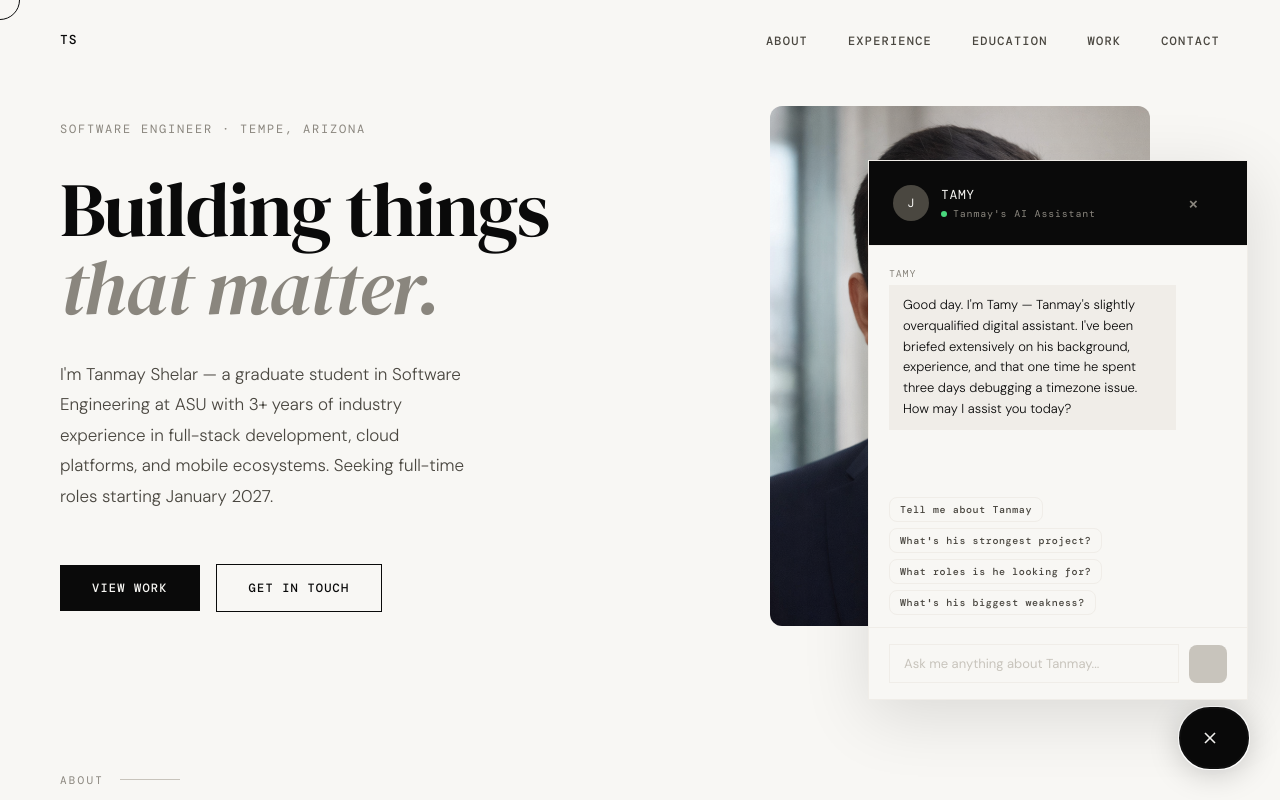
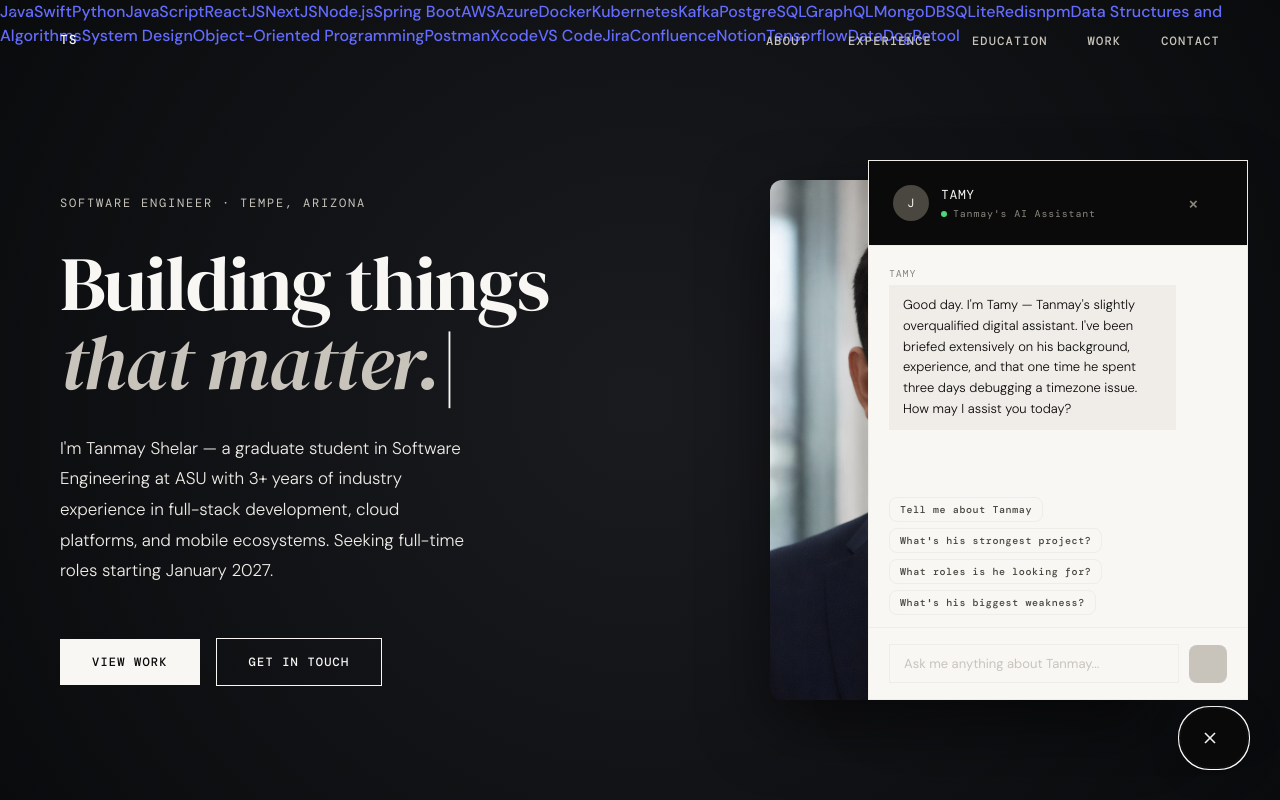
Before and after one commit to 1110tanmay/Portfolio-website, a React (Vite) app: page / in a window 1280 px wide. Both pictures are taken after a click on the button "TANMAY'S AI AGENT". Shown: the top 800 px of the page. Built offline with nearby package versions, Linux system fonts and the light colour scheme; no server answers; some icons are missing; a web font is replaced by a local one.

Commit message:
Update skills cloud and site content

```diff
--- a/package.json
+++ b/package.json
@@ -11,7 +11,8 @@
   },
   "dependencies": {
     "react": "^19.2.0",
-    "react-dom": "^19.2.0"
+    "react-dom": "^19.2.0",
+    "react-icon-cloud": "^4.1.7"
   },
   "devDependencies": {
     "@eslint/js": "^9.39.1",
--- a/src/PersonalSite.jsx
+++ b/src/PersonalSite.jsx
@@ -1,5 +1,8 @@
-import { useState, useEffect, useRef } from "react";
+import React, { useState, useEffect, useRef } from "react";
+import { Cloud } from 'react-icon-cloud';
 import photo from './assets/ProfessionalPicture2.png';
+import heroBgVideo from './assets/hero-bg.mp4';
+
 
 const GROQ_API_KEY = import.meta.env.VITE_GROQ_API_KEY
 
@@ -126,66 +129,83 @@ const styles = `
     position: fixed; top: 0; left: 0; right: 0; z-index: 100;
     display: flex; justify-content: space-between; align-items: center;
     padding: 28px 60px;
-    background: rgba(248,247,244,0.85);
-    backdrop-filter: blur(8px);
+    background: transparent;
+    transition: background 0.3s, backdrop-filter 0.3s, padding 0.3s;
+  }
+  .ps-nav.scrolled {
+    background: rgba(10, 10, 10, 0.85);
+    backdrop-filter: blur(12px);
+    -webkit-backdrop-filter: blur(12px);
+    padding: 20px 60px;
   }
   .ps-nav-logo {
     font-family: var(--mono); font-size: 13px; letter-spacing: 0.08em;
-    color: var(--black); text-decoration: none;
+    color: var(--white); text-decoration: none;
   }
   .ps-nav-links { display: flex; gap: 40px; list-style: none; }
   .ps-nav-links a {
     font-family: var(--mono); font-size: 12px; letter-spacing: 0.1em;
-    text-transform: uppercase; color: var(--gray-700); text-decoration: none;
+    text-transform: uppercase; color: var(--gray-300); text-decoration: none;
     position: relative; transition: color 0.2s;
   }
   .ps-nav-links a::after {
     content: ''; position: absolute; bottom: -2px; left: 0;
-    width: 0; height: 1px; background: var(--black); transition: width 0.3s;
+    width: 0; height: 1px; background: var(--white); transition: width 0.3s;
   }
-  .ps-nav-links a:hover { color: var(--black); }
+  .ps-nav-links a:hover { color: var(--white); }
   .ps-nav-links a:hover::after { width: 100%; }
 
   .ps-hero {
     height: auto; display: grid;
     grid-template-columns: 1fr 1fr;
     padding-top: 80px; position: relative;
+    min-height: 100vh; overflow: hidden;
+  }
+  .background-flow-canvas {
+    position: absolute; top: 0; left: 0; width: 100%; height: 100%;
+    z-index: 0; pointer-events: auto; background: transparent;
+  }
+  .app-container-bg {
+    position: absolute; top: 0; left: 0; width: 100%; height: 100%;
+    background: radial-gradient(circle at 50% 50%, #1a1b1f, #0a0b0d);
+    background-color: #0a0b0d; z-index: 0;
   }
   .ps-hero-left {
     display: flex; flex-direction: column; justify-content: center;
-    padding: 40px 60px;
+    padding: 40px 60px; position: relative; z-index: 1;
   }
   .ps-hero-tag {
     font-family: var(--mono); font-size: 12px; letter-spacing: 0.15em;
-    text-transform: uppercase; color: var(--gray-500); margin-bottom: 32px;
+    text-transform: uppercase; color: var(--gray-300); margin-bottom: 32px;
   }
   .ps-h1 {
     font-family: var(--serif); font-size: clamp(52px, 6vw, 88px);
-    line-height: 1.02; letter-spacing: -0.02em; color: var(--black); margin-bottom: 32px;
+    line-height: 1.02; letter-spacing: -0.02em; color: var(--white); margin-bottom: 32px;
   }
-  .ps-h1 em { font-style: italic; color: var(--gray-500); }
+  .ps-h1 em { font-style: italic; color: var(--gray-300); }
   .ps-hero-desc {
-    font-size: 17px; line-height: 1.8; color: var(--gray-700);
+    font-size: 17px; line-height: 1.8; color: var(--gray-100);
     max-width: 420px; margin-bottom: 52px;
   }
   .ps-hero-ctas { display: flex; gap: 16px; align-items: center; }
   .ps-btn-primary {
-    display: inline-block; padding: 14px 32px; background: var(--black);
-    color: var(--white); font-family: var(--mono); font-size: 12px;
+    display: inline-block; padding: 14px 32px; background: var(--white);
+    color: var(--black); font-family: var(--mono); font-size: 12px;
     letter-spacing: 0.1em; text-transform: uppercase; text-decoration: none;
     border: none; transition: background 0.2s, transform 0.2s; cursor: none;
   }
-  .ps-btn-primary:hover { background: var(--gray-700); transform: translateY(-1px); }
+  .ps-btn-primary:hover { background: var(--gray-300); transform: translateY(-1px); }
   .ps-btn-ghost {
-    display: inline-block; padding: 14px 32px; border: 1px solid var(--black);
-    color: var(--black); font-family: var(--mono); font-size: 12px;
+    display: inline-block; padding: 14px 32px; border: 1px solid var(--white);
+    color: var(--white); font-family: var(--mono); font-size: 12px;
     letter-spacing: 0.1em; text-transform: uppercase; text-decoration: none;
     transition: background 0.2s, color 0.2s, transform 0.2s; cursor: none;
   }
-  .ps-btn-ghost:hover { background: var(--black); color: var(--white); transform: translateY(-1px); }
+  .ps-btn-ghost:hover { background: var(--white); color: var(--black); transform: translateY(-1px); }
   .ps-hero-right {
     position: relative; overflow: hidden;
     display: flex; align-items: center; justify-content: center;
+    z-index: 1;
   }
   .ps-project-link {
   display: inline-block;
@@ -310,6 +330,16 @@ const styles = `
   .ps-fadein { animation: fadeUp 0.8s forwards; }
 
   @keyframes fadeUp { from { opacity: 0; transform: translateY(24px); } to { opacity: 1; transform: translateY(0); } }
+
+  .typewriter-cursor {
+    display: inline-block;
+    opacity: 1;
+    animation: blink 1.2s step-end infinite;
+    font-weight: 300;
+  }
+  @keyframes blink { 0%, 100% { opacity: 1; } 50% { opacity: 0; } }
+  .ps-hero .typewriter-cursor { color: var(--white); }
+  .ps-exp-section .typewriter-cursor { color: var(--white); }
 
   /* ── CHATBOT ── */
   .chat-fab {
@@ -437,9 +467,9 @@ const styles = `
 
 // ── Data ──
 const SKILLS = [
-  "Java", "Swift", "Python","JavaScript",
-  "ReactJS","NextJS","Node.js","Spring Boot",
-  "AWS","Azure","Docker","Kubernetes", "Kafka", "PostgreSQL","GraphQL", "MongoDB", "SQLite", "Redis",
+  "Java", "Swift", "Python", "JavaScript",
+  "ReactJS", "NextJS", "Node.js", "Spring Boot",
+  "AWS", "Azure", "Docker", "Kubernetes", "Kafka", "PostgreSQL", "GraphQL", "MongoDB", "SQLite", "Redis",
 ];
 
 const EXPERIENCE = [
@@ -482,23 +512,23 @@ const PROJECTS = [
   {
     num: "01", title: "Smart heat tracker — iOS + watchOS",
     desc: "Estimates core body temperature within ±0.2°C using live heart rate and the ECTemp™ algorithm — fully on-device, no cloud, 100% PHI compliant.",
-    tags: ["Swift","SwiftUI","HealthKit","WatchConnectivity","SQLite"],
+    tags: ["Swift", "SwiftUI", "HealthKit", "WatchConnectivity", "SQLite"],
     link: "https://github.com/1110tanmay/SmartHeat-Tracker",
   },
   {
     num: "02", title: "Healthcare Revamp",
     desc: "A web app diagnosing 3,000+ diseases using 20+ symptoms, age ranges, lifestyle factors, and sex. Analytics dashboard for rural practitioners hosted on Azure.",
-    tags: ["Flutter","Dart","Flask","GraphDB","SPARQL","Azure"],
+    tags: ["Flutter", "Dart", "Flask", "GraphDB", "SPARQL", "Azure"],
     link: "https://github.com/1110tanmay/Healthcare-Revamp-",
   },
 ];
 
 const CONTACTS = [
-  { platform: "Email",    value: "tshelar@asu.edu",               href: "mailto:tshelar@asu.edu" },
-  { platform: "GitHub",   value: "github.com/1110tanmay",         href: "https://github.com/1110tanmay" },
+  { platform: "Email", value: "tshelar@asu.edu", href: "mailto:tshelar@asu.edu" },
+  { platform: "GitHub", value: "github.com/1110tanmay", href: "https://github.com/1110tanmay" },
   { platform: "LinkedIn", value: "linkedin.com/in/tanmay-shelar", href: "https://linkedin.com/in/tanmay-shelar/" },
-  { platform: "Phone",    value: "602-796-9188",                  href: "tel:6027969188" },
-  { platform: "Resume",    value: "Latest Resume",                  href: "https://drive.google.com/file/d/1kza-oXXoKMrxJEFJzOJIQC3kdtcEAMtM/view?usp=sharing" },
+  { platform: "Phone", value: "602-796-9188", href: "tel:6027969188" },
+  { platform: "Resume", value: "Latest Resume", href: "https://drive.google.com/file/d/1kza-oXXoKMrxJEFJzOJIQC3kdtcEAMtM/view?usp=sharing" },
 ];
 
 const SUGGESTIONS = [
@@ -519,6 +549,57 @@ function useReveal() {
     return () => obs.disconnect();
   }, []);
   return el => { if (el && !refs.current.includes(el)) refs.current.push(el); };
+}
+
+// ── Typewriter ──
+function Typewriter({ segments, speed = 40, delay = 50 }) {
+  const [visibleChars, setVisibleChars] = useState(0);
+  const [started, setStarted] = useState(false);
+  const ref = useRef();
+
+  const totalChars = segments.reduce((sum, seg) => sum + (typeof seg === 'string' ? seg.length : 0), 0);
+
+  useEffect(() => {
+    const obs = new IntersectionObserver(([e]) => {
+      if (e.isIntersecting) { setStarted(true); obs.disconnect(); }
+    }, { threshold: 0.1 });
+    if (ref.current) obs.observe(ref.current);
+    return () => obs.disconnect();
+  }, []);
+
+  useEffect(() => {
+    if (!started) return;
+    let chars = 0;
+    const t1 = setTimeout(() => {
+      const t2 = setInterval(() => {
+        chars++;
+        setVisibleChars(chars);
+        if (chars >= totalChars) clearInterval(t2);
+      }, speed);
+      return () => clearInterval(t2);
+    }, delay);
+    return () => clearTimeout(t1);
+  }, [started, totalChars, speed, delay]);
+
+  let charsRendered = 0;
+  return (
+    <span ref={ref} style={{ display: 'inline' }}>
+      {segments.map((seg, idx) => {
+        if (typeof seg === 'string') {
+          const start = charsRendered;
+          charsRendered += seg.length;
+          const end = charsRendered;
+          if (visibleChars <= start) return null;
+          if (visibleChars >= end) return <span key={idx}>{seg}</span>;
+          return <span key={idx}>{seg.substring(0, visibleChars - start)}</span>;
+        } else {
+          if (visibleChars >= charsRendered) return <React.Fragment key={idx}>{seg}</React.Fragment>;
+          return null;
+        }
+      })}
+      <span className="typewriter-cursor">|</span>
+    </span>
+  );
 }
 
 // ── Chatbot ──
@@ -578,8 +659,8 @@ function Chatbot() {
       {/* FAB */}
       <button className="chat-fab" onClick={() => setOpen(o => !o)} title="Chat with Tamy">
         {open
-          ? <svg viewBox="0 0 24 24" fill="none" stroke="currentColor" strokeWidth="2"><line x1="18" y1="6" x2="6" y2="18"/><line x1="6" y1="6" x2="18" y2="18"/></svg>
-          : <svg viewBox="0 0 24 24" fill="none" stroke="currentColor" strokeWidth="2"><path d="M21 15a2 2 0 0 1-2 2H7l-4 4V5a2 2 0 0 1 2-2h14a2 2 0 0 1 2 2z"/></svg>
+          ? <svg viewBox="0 0 24 24" fill="none" stroke="currentColor" strokeWidth="2"><line x1="18" y1="6" x2="6" y2="18" /><line x1="6" y1="6" x2="18" y2="18" /></svg>
+          : <svg viewBox="0 0 24 24" fill="none" stroke="currentColor" strokeWidth="2"><path d="M21 15a2 2 0 0 1-2 2H7l-4 4V5a2 2 0 0 1 2-2h14a2 2 0 0 1 2 2z" /></svg>
         }
         {!open && <span className="chat-fab-label">Tanmay's AI agent</span>}
       </button>
@@ -612,7 +693,7 @@ function Chatbot() {
           {loading && (
             <div className="chat-msg assistant">
               <span className="chat-sender">Tamy</span>
-              <div className="chat-typing"><span/><span/><span/></div>
+              <div className="chat-typing"><span /><span /><span /></div>
             </div>
           )}
           <div ref={bottomRef} />
@@ -638,7 +719,7 @@ function Chatbot() {
             disabled={loading}
           />
           <button className="chat-send" onClick={() => send()} disabled={loading || !input.trim()}>
-            <svg viewBox="0 0 24 24" fill="none" stroke="currentColor" strokeWidth="2"><line x1="22" y1="2" x2="11" y2="13"/><polygon points="22 2 15 22 11 13 2 9 22 2"/></svg>
+            <svg viewBox="0 0 24 24" fill="none" stroke="currentColor" strokeWidth="2"><line x1="22" y1="2" x2="11" y2="13" /><polygon points="22 2 15 22 11 13 2 9 22 2" /></svg>
           </button>
         </div>
       </div>
@@ -653,7 +734,7 @@ function Cursor() {
   useEffect(() => {
     const move = e => setPos({ x: e.clientX, y: e.clientY });
     const over = e => { if (e.target.closest("a, button")) setExpanded(true); };
-    const out  = e => { if (e.target.closest("a, button")) setExpanded(false); };
+    const out = e => { if (e.target.closest("a, button")) setExpanded(false); };
     document.addEventListener("mousemove", move);
     document.addEventListener("mouseover", over);
     document.addEventListener("mouseout", out);
@@ -664,8 +745,18 @@ function Cursor() {
 
 // ── Nav ──
 function Nav() {
+  const [scrolled, setScrolled] = useState(false);
+
+  useEffect(() => {
+    const handleScroll = () => {
+      setScrolled(window.scrollY > 50);
+    };
+    window.addEventListener("scroll", handleScroll);
+    return () => window.removeEventListener("scroll", handleScroll);
+  }, []);
+
   return (
-    <nav className="ps-nav">
+    <nav className={`ps-nav ${scrolled ? "scrolled" : ""}`}>
       <a className="ps-nav-logo" href="#">TS</a>
       <ul className="ps-nav-links">
         <li><a href="#about">About</a></li>
@@ -682,9 +773,12 @@ function Nav() {
 function Hero() {
   return (
     <section className="ps-hero" id="hero">
+      <SkillsCloud />
       <div className="ps-hero-left">
         <p className="ps-hero-tag ps-fadein" style={{ animationDelay: "0.4s", opacity: 0 }}>Software Engineer · Tempe, Arizona</p>
-        <h1 className="ps-h1 ps-fadein" style={{ animationDelay: "0.7s", opacity: 0 }}>Building things <em>that matter.</em></h1>
+        <h1 className="ps-h1 ps-fadein" style={{ animationDelay: "0.7s", opacity: 0 }}>
+          <Typewriter delay={700} segments={["Building things ", <em>that matter.</em>]} />
+        </h1>
         <p className="ps-hero-desc ps-fadein" style={{ animationDelay: "0.95s", opacity: 0 }}>
           I'm Tanmay Shelar — a graduate student in Software Engineering at ASU with 3+ years of industry experience in full-stack development, cloud platforms, and mobile ecosystems. Seeking full-time roles starting January 2027.
         </p>
@@ -694,7 +788,7 @@ function Hero() {
         </div>
       </div>
       <div className="ps-hero-right">
-        <img src={photo} alt="Tanmay Shelar" style={{ width: '380px', height: '520px', objectFit: 'cover', borderRadius: '12px' }} />
+        <img src={photo} alt="Tanmay Shelar" style={{ width: '380px', height: '520px', objectFit: 'cover', borderRadius: '12px', boxShadow: '0 24px 64px rgba(0,0,0,0.5)' }} />
       </div>
     </section>
   );
@@ -705,20 +799,22 @@ function About({ revealRef }) {
   return (
     <section className="ps-section" id="about">
       <p className="ps-section-label ps-reveal" ref={revealRef}>About</p>
-      <h2 className="ps-section-title ps-reveal" ref={revealRef}>Crafting software<br />with intention.</h2>
+      <h2 className="ps-section-title ps-reveal" ref={revealRef}>
+        <Typewriter delay={300} segments={["Crafting software", <br />, "with intention."]} />
+      </h2>
       <div className="ps-about-grid">
         <div className="ps-about-text ps-reveal" ref={revealRef}>
           <p>I'm a Software Engineering graduate student at Arizona State University with hands-on experience building iOS + watchOS applications, privacy-first health-tech systems, and scalable full-stack tools used in production.</p>
           <p>My work spans startups and research labs — from automating $100K+ in revenue at Zocdoc to building on-device health pipelines that are 100% PHI compliant and cloud-free.</p>
           <p>When I'm not coding, you'll find me exploring new technologies, hiking trails around Tempe, or obsessing over the perfect pour-over.</p>
-          <p>Outside my work life, I love playing Tennis, chess and badminton. I also am a big-time hiker and love going outdoors.</p>
+          <p>Outside my work life, I love playing Tennis, Chess and Badminton. I also am a big-time hiker and love going outdoors.</p>
         </div>
         <div className="ps-reveal" ref={revealRef}>
           <div className="ps-skills-grid">
             {SKILLS.map(s => (<div className="ps-skill-item" key={s}><span className="ps-skill-dot" /><span className="ps-skill-name">{s}</span></div>))}
           </div>
           <div className="ps-stats-row">
-            {[["3+","Years exp."],["3.89","MS GPA"],["Dec '26","Available"]].map(([n, l]) => (
+            {[["3+", "Years exp."], ["3.89", "MS GPA"], ["Dec '26", "Available"]].map(([n, l]) => (
               <div className="ps-stat" key={l}><div className="ps-stat-num">{n}</div><div className="ps-stat-label">{l}</div></div>
             ))}
           </div>
@@ -733,7 +829,9 @@ function Experience({ revealRef }) {
   return (
     <section className="ps-section ps-exp-section" id="experience">
       <p className="ps-section-label ps-reveal" ref={revealRef}>Experience</p>
-      <h2 className="ps-section-title ps-reveal" ref={revealRef}>Where I've<br />worked.</h2>
+      <h2 className="ps-section-title ps-reveal" ref={revealRef}>
+        <Typewriter delay={300} segments={["Where I've", <br />, "worked."]} />
+      </h2>
       <div className="ps-timeline ps-reveal" ref={revealRef}>
         {EXPERIENCE.map((e, i) => (
           <div className="ps-timeline-item" key={i}>
@@ -758,7 +856,9 @@ function Education({ revealRef }) {
   return (
     <section className="ps-section" id="education">
       <p className="ps-section-label ps-reveal" ref={revealRef}>Education</p>
-      <h2 className="ps-section-title ps-reveal" ref={revealRef}>Where I've<br />studied.</h2>
+      <h2 className="ps-section-title ps-reveal" ref={revealRef}>
+        <Typewriter delay={300} segments={["Where I've", <br />, "studied."]} />
+      </h2>
       <div className="ps-timeline ps-reveal" ref={revealRef}>
         {EDUCATION.map((e, i) => (
           <div className="ps-timeline-item" key={i}>
@@ -783,7 +883,9 @@ function Projects({ revealRef }) {
   return (
     <section className="ps-section ps-projects-section" id="projects">
       <p className="ps-section-label ps-reveal" ref={revealRef}>Selected Work</p>
-      <h2 className="ps-section-title ps-reveal" ref={revealRef}>Projects I'm<br />proud of.</h2>
+      <h2 className="ps-section-title ps-reveal" ref={revealRef}>
+        <Typewriter delay={300} segments={["Projects I'm", <br />, "proud of."]} />
+      </h2>
       <div className="ps-projects-grid ps-reveal" ref={revealRef}>
         {PROJECTS.map(p => (
           <div className="ps-project-card" key={p.num}>
@@ -792,10 +894,10 @@ function Projects({ revealRef }) {
             <p className="ps-project-desc">{p.desc}</p>
             <div className="ps-project-tags">{p.tags.map(t => <span className="ps-project-tag" key={t}>{t}</span>)}</div>
             {p.link && (
-  <a href={p.link} target="_blank" rel="noopener noreferrer" className="ps-project-link">
-    View on GitHub →
-  </a>
-)}
+              <a href={p.link} target="_blank" rel="noopener noreferrer" className="ps-project-link">
+                View on GitHub →
+              </a>
+            )}
           </div>
         ))}
       </div>
@@ -808,7 +910,9 @@ function Contact({ revealRef }) {
   return (
     <section className="ps-section" id="contact">
       <p className="ps-section-label ps-reveal" ref={revealRef}>Contact</p>
-      <h2 className="ps-section-title ps-reveal" ref={revealRef}>Let's build<br />something together.</h2>
+      <h2 className="ps-section-title ps-reveal" ref={revealRef}>
+        <Typewriter delay={300} segments={["Let's build", <br />, "something together."]} />
+      </h2>
       <div className="ps-contact-inner ps-reveal" ref={revealRef}>
         <p className="ps-contact-desc">Open to full-time Software Engineering roles starting January 2027. If you're working on something interesting, I'd love to hear about it.</p>
         <div>
@@ -837,6 +941,57 @@ function Footer() {
   );
 }
 
+// ── Skills Cloud ──
+const cloudOptions = {
+  clickToFront: 500,
+  depth: 1,
+  imageScale: 2,
+  initial: [0.1, -0.1],
+  outlineMethod: "none",
+  reverse: true,
+  maxSpeed: 0.02,
+  minSpeed: 0.01,
+  wheelZoom: false,
+  textFont: "var(--mono)",
+  textColour: "#E4C58F",
+  textHeight: 40,
+};
+
+function SkillsCloud() {
+  const extraSkills = [
+    "npm", "Data Structures and Algorithms", "System Design",
+    "Object-Oriented Programming", "Postman", "Xcode", "VS Code",
+    "Jira", "Confluence", "Notion", "Tensorflow", "DataDog", "Retool"
+  ];
+  const allCloudSkills = [...SKILLS, ...extraSkills];
+
+  const content = allCloudSkills.map(skill => (
+    <a key={skill} href="#" onClick={(e) => e.preventDefault()} style={{ cursor: 'default' }}>
+      {skill}
+    </a>
+  ));
+
+  return (
+    <>
+      <div className="app-container-bg" />
+      <div className="background-flow-canvas">
+        <Cloud
+          id="skills-cloud"
+          options={cloudOptions}
+          containerProps={{
+            style: { display: 'flex', justifyContent: 'center', alignItems: 'center', width: '100%', height: '100%' }
+          }}
+          canvasProps={{
+            style: { width: '100%', height: '100%', opacity: 0.8 }
+          }}
+        >
+          {content}
+        </Cloud>
+      </div>
+    </>
+  );
+}
+
 // ── Root ──
 export default function PersonalSite() {
   const revealRef = useReveal();
```
Also changed, not shown: 2 other files (tests, documents, lock files or other folders).
